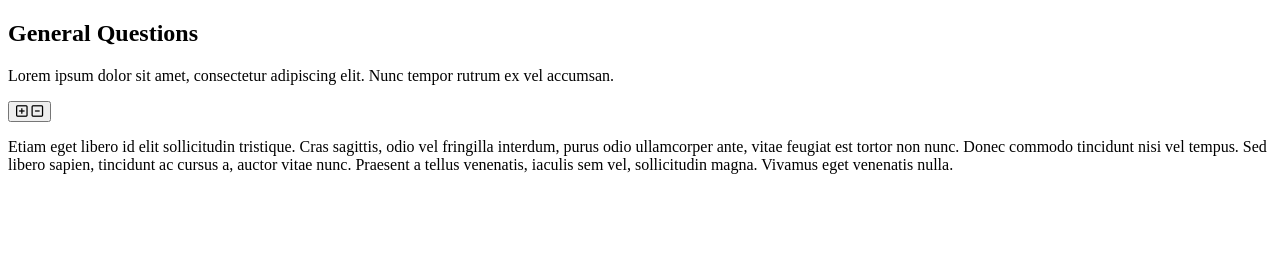
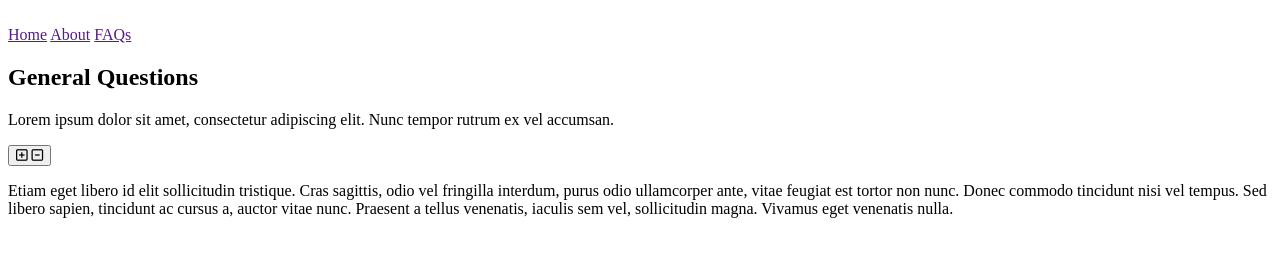
Before and after one commit to shemyte/LearnJS, a plain HTML site: page index.html in a window 1280 px wide. Drawn offline with Linux system fonts and the light colour scheme.

Commit message:
added nav bar

```diff
--- a/index.html
+++ b/index.html
@@ -10,6 +10,16 @@
 </head>
 <body>
 
+    <nav class="navbar">
+        <div class="nav-img">
+            <a href="#"><img src=""></a>
+        </div>
+        <div class="main-nav">
+            <a href="">Home</a>
+            <a href="">About</a>
+            <a href="">FAQs</a>
+        </div>
+    </nav>
     <section class="questions">
         <div class="title">
             <h2>General Questions</h2>
```
Also changed, not shown: cana-logo.jpg (added).
